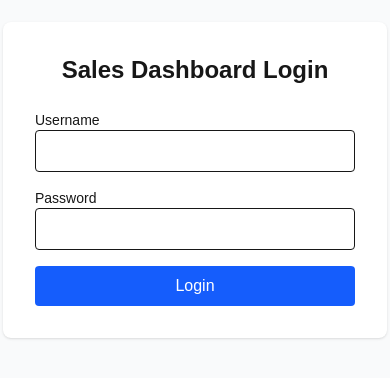
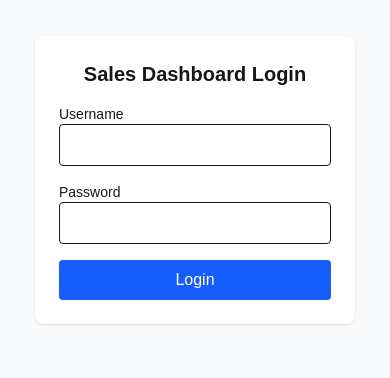
Before and after one commit to aidilkamal-eng/sales-dashboard, a Next.js app: page /login in a window 390 px wide. Shown: the part 242-620 px from the top of the page. Built offline with nearby package versions, Linux system fonts and the light colour scheme.

Commit message:
perbaiki tampilan ui sehingga lebih responsive

```diff
--- a/src/app/dashboard/page.tsx
+++ b/src/app/dashboard/page.tsx
@@ -51,8 +51,8 @@ export default function DashboardPage() {
         </div>
       </div>
 
-      <div className="p-6">
-        <div className="flex gap-4 mb-4">
+      <div className="p-4 sm:p-6">
+        <div className="flex flex-col sm:flex-row gap-4 mb-4">
           <input
             type="text"
             placeholder="Cari nama sales..."
--- a/src/app/login/page.tsx
+++ b/src/app/login/page.tsx
@@ -20,9 +20,9 @@ export default function LoginPage() {
   }
 
   return (
-    <main className="min-h-screen flex items-center justify-center bg-gray-50">
-      <div className="w-full max-w-sm bg-white p-8 rounded-lg shadow">
-        <h1 className="text-2xl font-bold mb-6 text-center">
+    <main className="min-h-dvh flex items-center justify-center bg-gray-50 px-4">
+      <div className="w-full max-w-xs sm:max-w-sm bg-white p-6 sm:p-8 rounded-lg shadow">
+        <h1 className="text-xl sm:text-2xl font-bold mb-4 sm:mb-6 text-center">
           Sales Dashboard Login
         </h1>
         <LoginForm />
```
